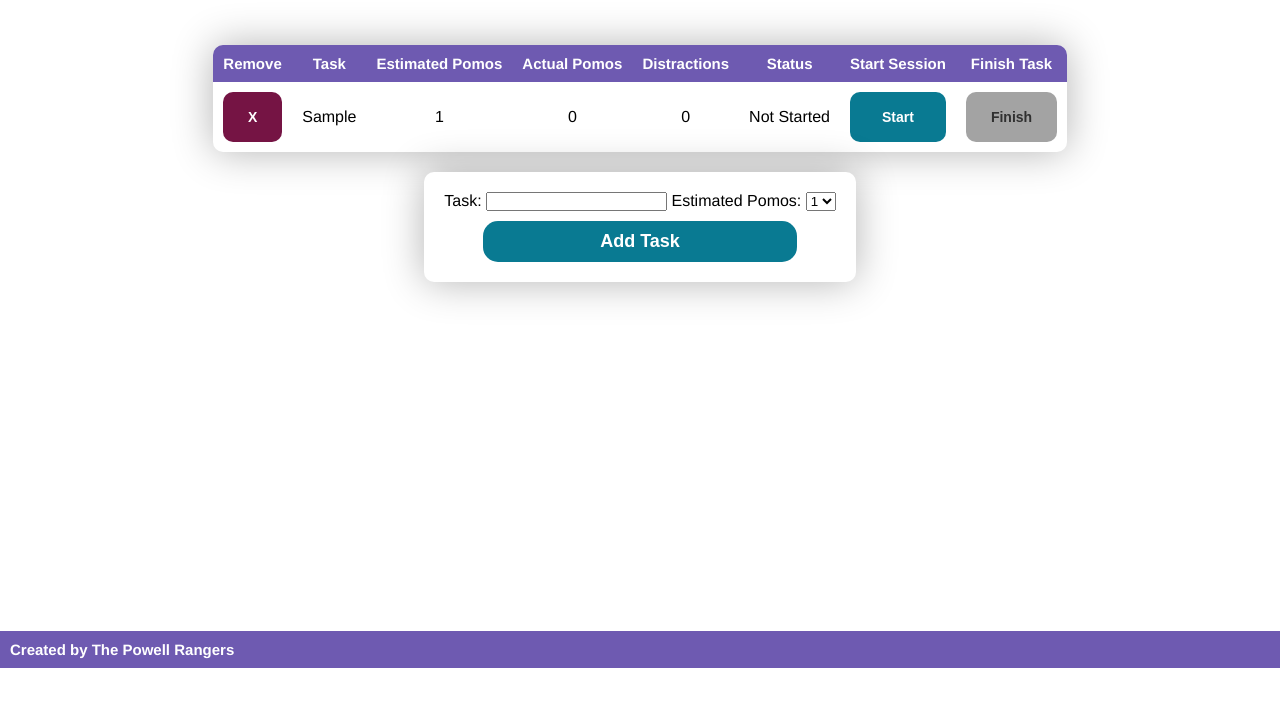
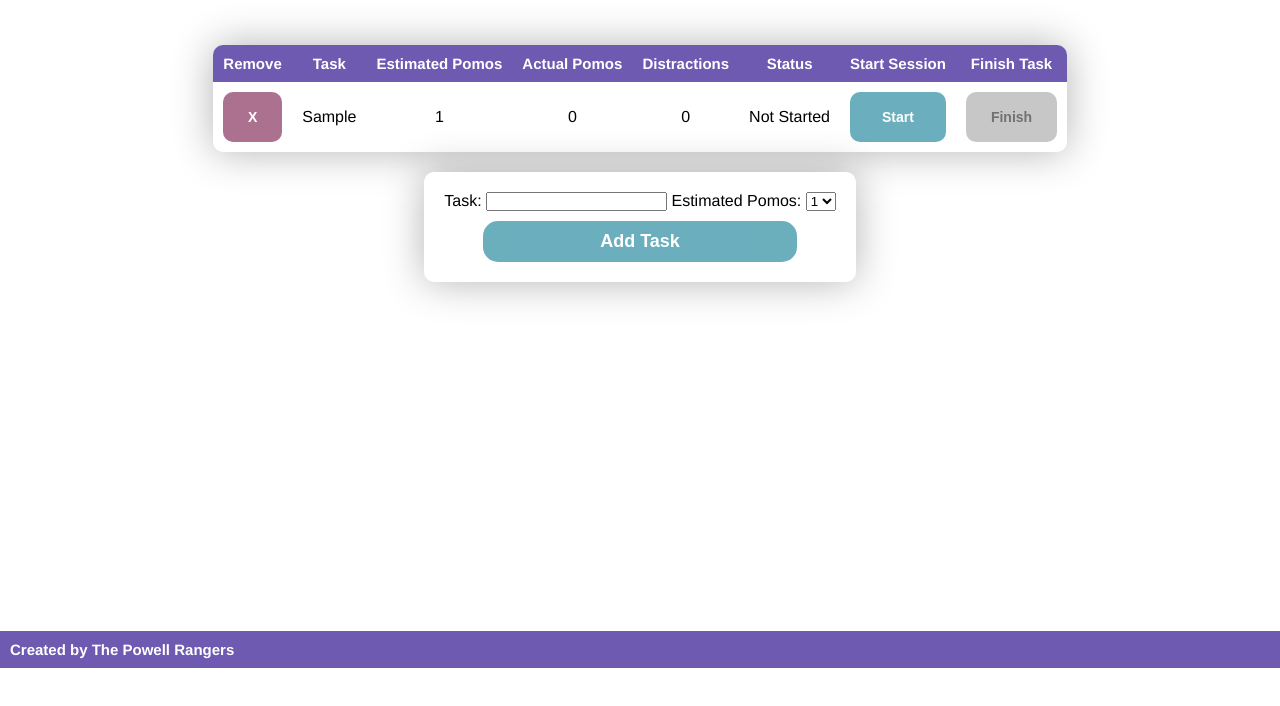
Before and after one commit to asherbav/cse110-w21-group9, a website: page source/index.html in a window 1280 px wide. Both pictures are taken after typing "Sample" into the empty fields and a click on the button "Add Task". Shown: the part 132-838 px from the top of the page. Drawn offline with Linux system fonts and the light colour scheme.

Commit message:
Feat: Visibility changes

```diff
--- a/source/index.css
+++ b/source/index.css
@@ -29,7 +29,7 @@ main {
 
 button {
   outline-style: none;
-  /* opacity: 0.6; */
+  opacity: 0.6;
   transition: 0.3s;
   cursor: pointer;
   color: white;
@@ -381,7 +381,7 @@ button:active {
 
 button:disabled {
   background-color: var(--disable-color) !important;
-  color: rgb(48, 48, 48);
+  color: rgb(20, 20, 20);
   cursor: unset;
 }
 
```
